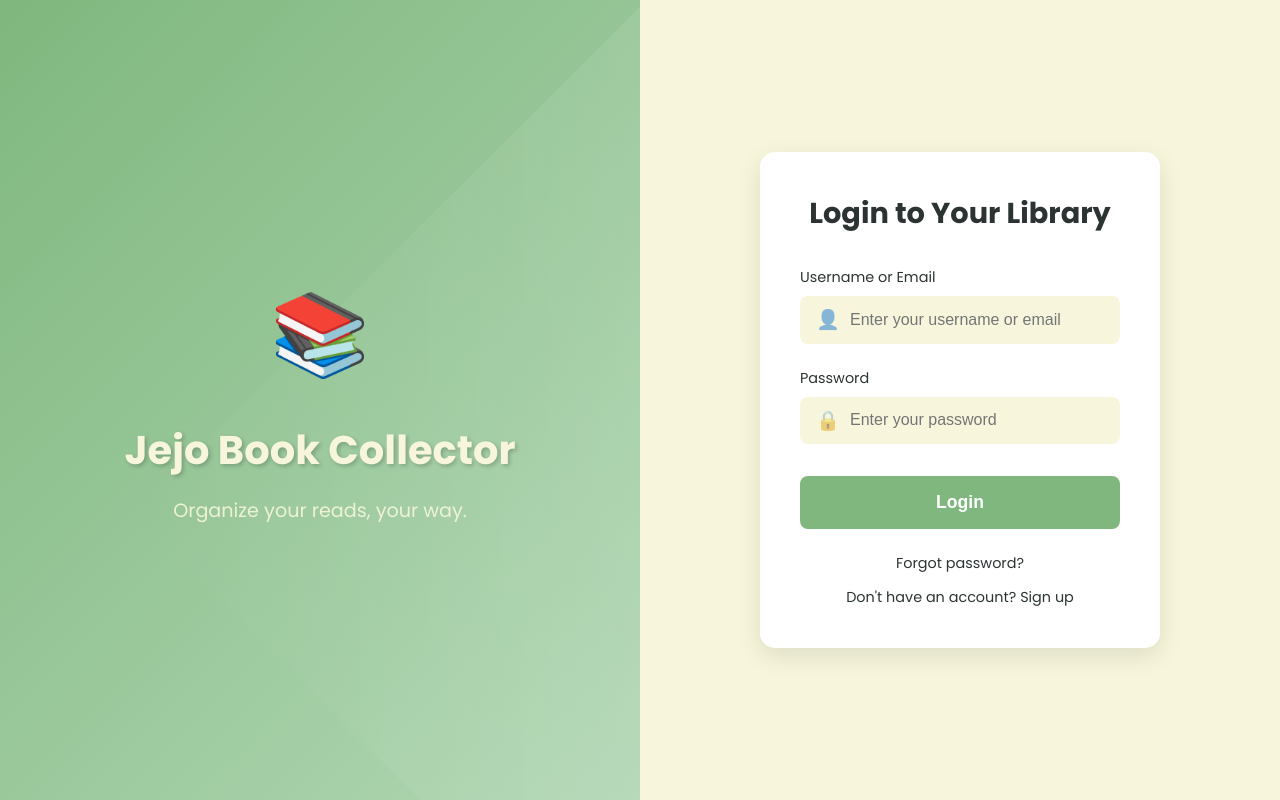
After one commit to Je-Joestar24/jejo_book_collector, a Django app: page /login/ in a window 1280 px wide. The commit adds this page. Run offline with Django 5.2, Linux system fonts and the light colour scheme.

Commit message:
ref #08: Created the login page

```diff
--- a/base/urls.py
+++ b/base/urls.py
@@ -5,5 +5,5 @@ from . import views
 urlpatterns = [
     path('', views.home, name='home'),
     path('about/', views.about, name='about'),
-
+    path('login/', views.login_view, name='login_view')
 ]
--- a/base/views/unauthed.py
+++ b/base/views/unauthed.py
@@ -7,3 +7,6 @@ def home(request):
 
 def about(request):
     return render(request, 'unauthed/about.html')
+
+def login_view(request):
+    return render(request, 'unauthed/login.html')
--- /dev/null
+++ b/static/css/login/index.css
@@ -0,0 +1,289 @@
+/* Login Page Container */
+.login-container {
+    min-height: calc(100vh); /* Adjust based on your header height */
+    display: grid;
+    grid-template-columns: 1fr 1fr;
+    overflow: hidden;
+}
+
+/* Branding Section */
+.login-branding {
+    background: linear-gradient(135deg, var(--primary-green), var(--primary-blue));
+    display: flex;
+    align-items: center;
+    justify-content: center;
+    padding: 2rem;
+    position: relative;
+    overflow: hidden;
+}
+
+.login-branding::before {
+    content: '';
+    position: absolute;
+    width: 200%;
+    height: 200%;
+    background: linear-gradient(
+        45deg,
+        transparent 0%,
+        var(--shadow-shine) 30%,
+        var(--shadow-shine) 70%,
+        transparent 100%
+    );
+    animation: shine 8s infinite linear;
+}
+
+.branding-content {
+    text-align: center;
+    position: relative;
+    z-index: 1;
+    opacity: 0;
+    animation: fadeInUp 0.8s ease forwards;
+}
+
+.brand-icon {
+    font-size: 5rem;
+    margin-bottom: 1.5rem;
+    animation: float 6s ease-in-out infinite;
+}
+
+.brand-title {
+    color: var(--text-light);
+    font-size: 2.5rem;
+    margin-bottom: 1rem;
+    text-shadow: 2px 2px 4px var(--shadow-dark);
+}
+
+.brand-tagline {
+    color: var(--text-light);
+    font-size: 1.2rem;
+    opacity: 0.9;
+}
+
+/* Login Form Section */
+.login-form-section {
+    display: flex;
+    align-items: center;
+    justify-content: center;
+    padding: 2rem;
+    background-color: var(--primary-light);
+}
+
+.form-container {
+    width: 100%;
+    max-width: 400px;
+    background: white;
+    padding: 2.5rem;
+    border-radius: 15px;
+    box-shadow: 0 8px 24px var(--shadow-light);
+    opacity: 0;
+    animation: fadeInRight 0.8s ease 0.3s forwards;
+}
+
+.form-title {
+    color: var(--text-dark);
+    font-size: 1.8rem;
+    margin-bottom: 2rem;
+    text-align: center;
+}
+
+/* Form Elements */
+.form-group {
+    margin-bottom: 1.5rem;
+}
+
+.form-label {
+    display: block;
+    color: var(--text-dark);
+    margin-bottom: 0.5rem;
+    font-size: 0.9rem;
+}
+
+.input-wrapper {
+    position: relative;
+    display: flex;
+    align-items: center;
+}
+
+.input-icon {
+    position: absolute;
+    left: 1rem;
+    font-size: 1.2rem;
+    color: var(--text-dark);
+    opacity: 0.5;
+    transition: opacity 0.3s ease;
+}
+
+.form-input {
+    width: 100%;
+    padding: 0.8rem 1rem 0.8rem 3rem;
+    border: 2px solid transparent;
+    border-radius: 8px;
+    background-color: var(--primary-light);
+    font-size: 1rem;
+    transition: all 0.3s ease;
+}
+
+.form-input:focus {
+    outline: none;
+    border-color: var(--primary-green);
+    background-color: white;
+}
+
+.form-input:focus + .input-icon {
+    opacity: 1;
+}
+
+/* Button Styles */
+.form-actions {
+    margin-top: 2rem;
+}
+
+.login-button {
+    width: 100%;
+    padding: 1rem;
+    background: var(--primary-green);
+    color: white;
+    border-radius: 8px;
+    font-size: 1.1rem;
+    font-weight: 600;
+    transition: all 0.3s ease;
+    position: relative;
+    overflow: hidden;
+}
+
+.login-button::before {
+    content: '';
+    position: absolute;
+    top: 0;
+    left: -100%;
+    width: 100%;
+    height: 100%;
+    background: linear-gradient(
+        90deg,
+        transparent,
+        var(--shadow-shine),
+        transparent
+    );
+    transition: 0.5s;
+}
+
+.login-button:hover {
+    background: var(--secondary-green);
+    transform: translateY(-2px);
+    box-shadow: 0 4px 12px var(--shadow-light);
+}
+
+.login-button:hover::before {
+    left: 100%;
+}
+
+/* Form Links */
+.form-links {
+    margin-top: 1.5rem;
+    text-align: center;
+    display: flex;
+    flex-direction: column;
+    gap: 0.8rem;
+}
+
+.forgot-link,
+.signup-link {
+    color: var(--text-dark);
+    font-size: 0.9rem;
+    transition: color 0.3s ease;
+}
+
+.forgot-link:hover,
+.signup-link:hover {
+    color: var(--primary-green);
+}
+
+/* Animations */
+@keyframes fadeInUp {
+    from {
+        opacity: 0;
+        transform: translateY(30px);
+    }
+    to {
+        opacity: 1;
+        transform: translateY(0);
+    }
+}
+
+@keyframes fadeInRight {
+    from {
+        opacity: 0;
+        transform: translateX(30px);
+    }
+    to {
+        opacity: 1;
+        transform: translateX(0);
+    }
+}
+
+@keyframes float {
+    0%, 100% {
+        transform: translateY(0);
+    }
+    50% {
+        transform: translateY(-20px);
+    }
+}
+
+@keyframes shine {
+    from {
+        transform: translateX(-100%) rotate(45deg);
+    }
+    to {
+        transform: translateX(100%) rotate(45deg);
+    }
+}
+
+/* Responsive Design */
+@media (max-width: 968px) {
+    .login-container {
+        grid-template-columns: 1fr;
+    }
+
+    .login-branding {
+        padding: 3rem 2rem;
+    }
+
+    .brand-icon {
+        font-size: 4rem;
+    }
+
+    .brand-title {
+        font-size: 2rem;
+    }
+
+    .form-container {
+        max-width: 100%;
+    }
+}
+
+@media (max-width: 576px) {
+    .login-branding {
+        padding: 2rem 1rem;
+    }
+
+    .brand-icon {
+        font-size: 3rem;
+    }
+
+    .brand-title {
+        font-size: 1.8rem;
+    }
+
+    .form-container {
+        padding: 1.5rem;
+    }
+
+    .form-title {
+        font-size: 1.5rem;
+    }
+
+    .login-button {
+        padding: 0.8rem;
+    }
+}
--- a/static/css/main.css
+++ b/static/css/main.css
@@ -2,6 +2,7 @@
 @import './footer/index.css';
 @import './header/index.css';
 @import './about/index.css';
+@import './login/index.css';
 
 :root {
   /* Primary Colors */
--- /dev/null
+++ b/templates/unauthed/login.html
@@ -0,0 +1,59 @@
+{% extends 'base/main.html' %}
+
+{% block title %}Login{% endblock %}
+
+{% block content %}
+<main class="login-container" role="main">
+    <!-- Branding Section -->
+    <section class="login-branding" role="region" aria-label="Application branding">
+        <div class="branding-content">
+            <div class="brand-icon" role="img" aria-label="Book collector icon">
+                📚
+            </div>
+            <h1 class="brand-title">Jejo Book Collector</h1>
+            <p class="brand-tagline">Organize your reads, your way.</p>
+        </div>
+    </section>
+
+    <!-- Login Form Section -->
+    <section class="login-form-section" role="region" aria-labelledby="login-title">
+        <div class="form-container">
+            <h2 id="login-title" class="form-title">Login to Your Library</h2>
+            <form class="login-form" method="POST" role="form">
+
+                <div class="form-group">
+                    <label for="username" class="form-label">Username or Email</label>
+                    <div class="input-wrapper">
+                        <span class="input-icon">👤</span>
+                        <input type="text" id="username" name="username" class="form-input" required
+                            aria-required="true" placeholder="Enter your username or email">
+                    </div>
+                </div>
+
+                <div class="form-group">
+                    <label for="password" class="form-label">Password</label>
+                    <div class="input-wrapper">
+                        <span class="input-icon">🔒</span>
+                        <input type="password" id="password" name="password" class="form-input" required
+                            aria-required="true" placeholder="Enter your password">
+                    </div>
+                </div>
+
+                <div class="form-actions">
+                    <button type="submit" class="login-button" aria-label="Login to your account">
+                        Login
+                    </button>
+                </div>
+                <div class="form-links">
+                    <a class="forgot-link" role="button">
+                        Forgot password?
+                    </a>
+                    <a class="signup-link" role="button">
+                        Don't have an account? Sign up
+                    </a>
+                </div>
+            </form>
+        </div>
+    </section>
+</main>
+{% endblock %}
```
Also changed, not shown: templates/unauthed/loginproxy.html (added, +56 -0 lines), static/css/signup/signup.css (added), templates/unauthed/signup.html (added).
